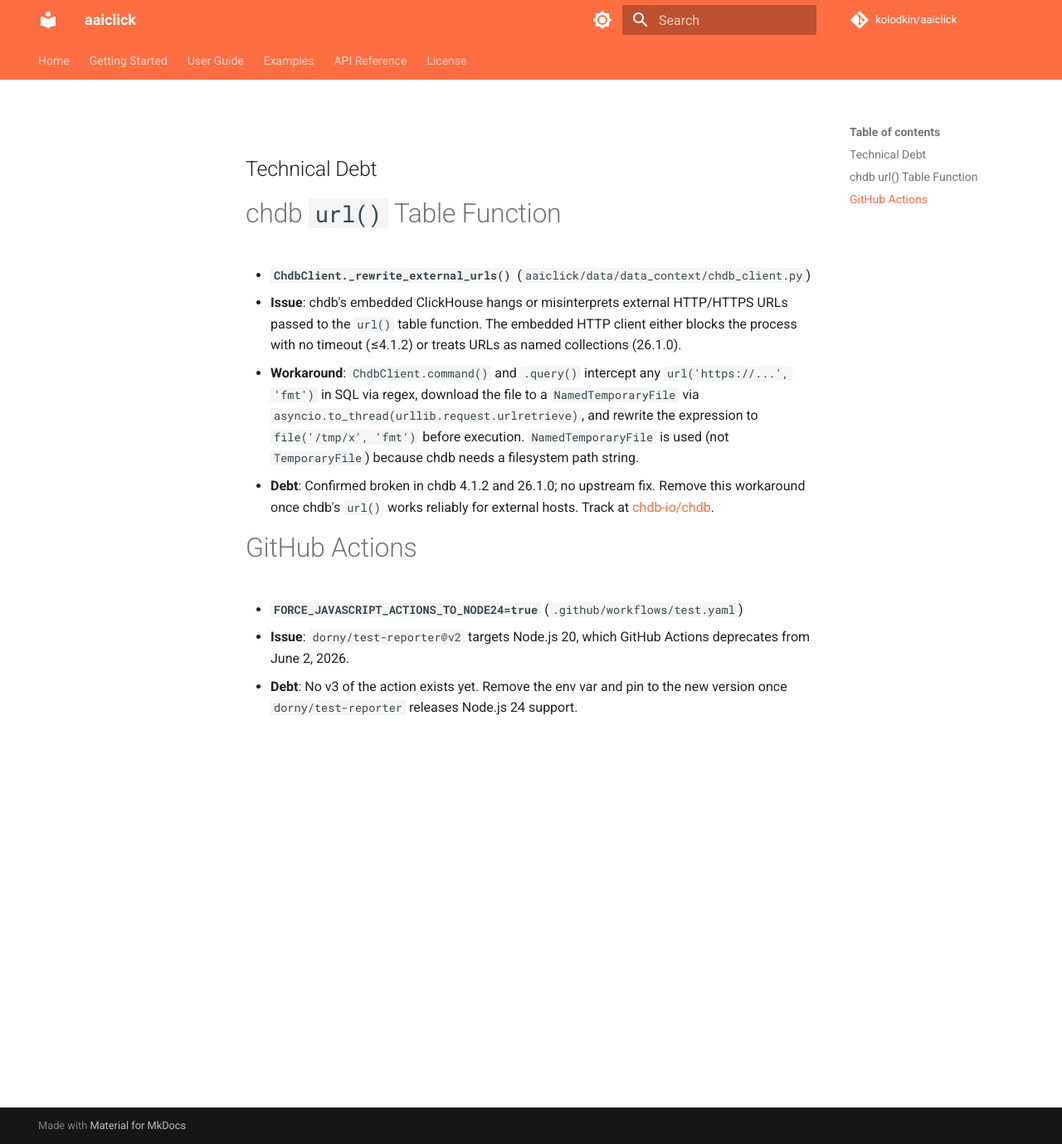
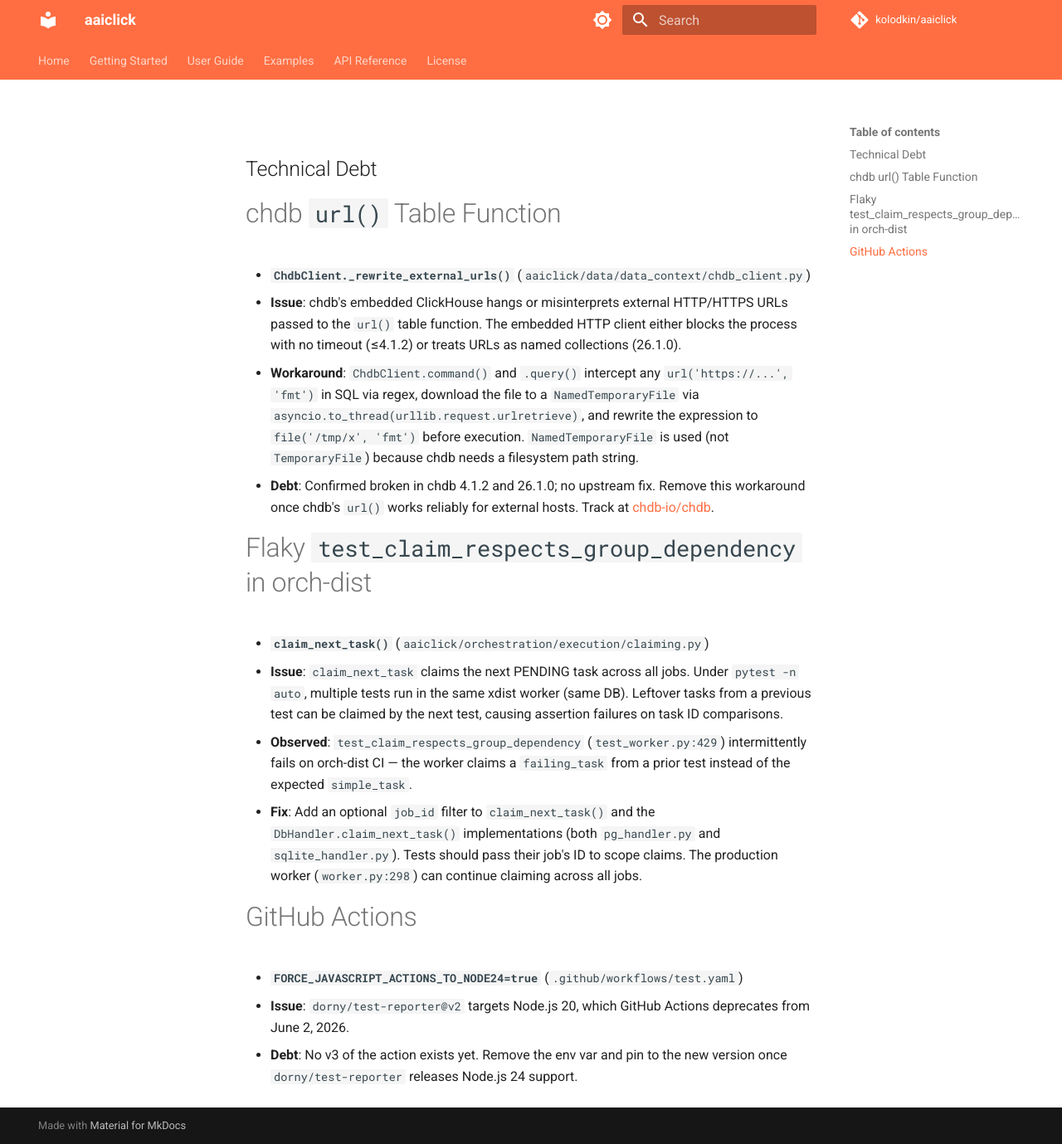
Before and after one commit to kolodkin/aaiclick, an MkDocs documentation site: the page built from docs/technical_debt.md, in a window 1280 px wide and 1379 px high. Shown: the whole window at 83% size. Built offline with MkDocs 1.6.1 and Material for MkDocs 9.7.7, drawn with Linux system fonts in a browser that asks for light colours; comment, search, counter and statistics services are not loaded.

Commit message:
cleanup: document flaky claim_next_task test in technical_debt.md

```diff
--- a/docs/technical_debt.md
+++ b/docs/technical_debt.md
@@ -8,6 +8,13 @@ Technical Debt
   - **Workaround**: `ChdbClient.command()` and `.query()` intercept any `url('https://...', 'fmt')` in SQL via regex, download the file to a `NamedTemporaryFile` via `asyncio.to_thread(urllib.request.urlretrieve)`, and rewrite the expression to `file('/tmp/x', 'fmt')` before execution. `NamedTemporaryFile` is used (not `TemporaryFile`) because chdb needs a filesystem path string.
   - **Debt**: Confirmed broken in chdb 4.1.2 and 26.1.0; no upstream fix. Remove this workaround once chdb's `url()` works reliably for external hosts. Track at [chdb-io/chdb](https://github.com/chdb-io/chdb).
 
+# Flaky `test_claim_respects_group_dependency` in orch-dist
+
+- **`claim_next_task()`** (`aaiclick/orchestration/execution/claiming.py`)
+  - **Issue**: `claim_next_task` claims the next PENDING task across all jobs. Under `pytest -n auto`, multiple tests run in the same xdist worker (same DB). Leftover tasks from a previous test can be claimed by the next test, causing assertion failures on task ID comparisons.
+  - **Observed**: `test_claim_respects_group_dependency` (`test_worker.py:429`) intermittently fails on orch-dist CI — the worker claims a `failing_task` from a prior test instead of the expected `simple_task`.
+  - **Fix**: Add an optional `job_id` filter to `claim_next_task()` and the `DbHandler.claim_next_task()` implementations (both `pg_handler.py` and `sqlite_handler.py`). Tests should pass their job's ID to scope claims. The production worker (`worker.py:298`) can continue claiming across all jobs.
+
 # GitHub Actions
 
 - **`FORCE_JAVASCRIPT_ACTIONS_TO_NODE24=true`** (`.github/workflows/test.yaml`)
```
